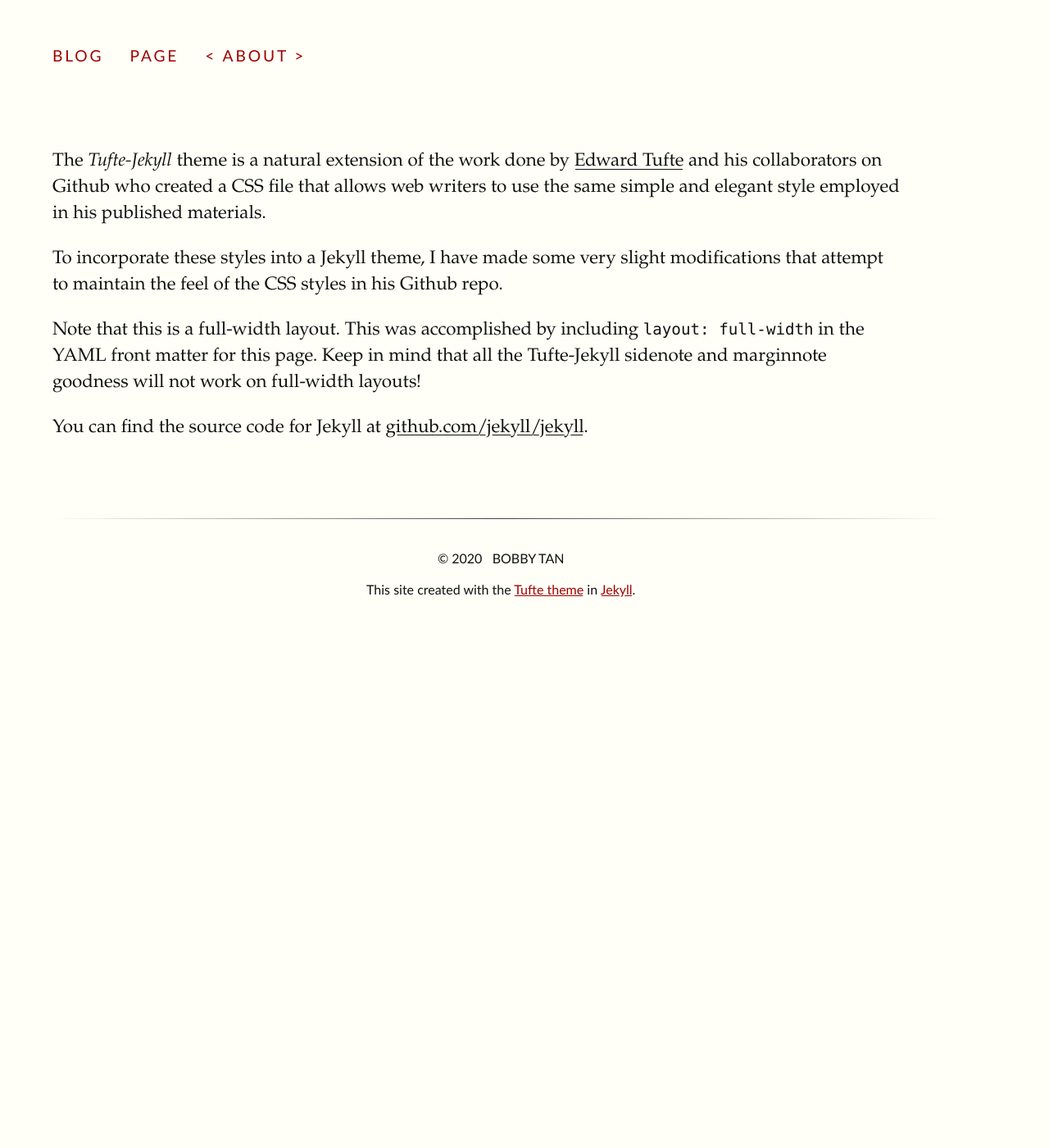
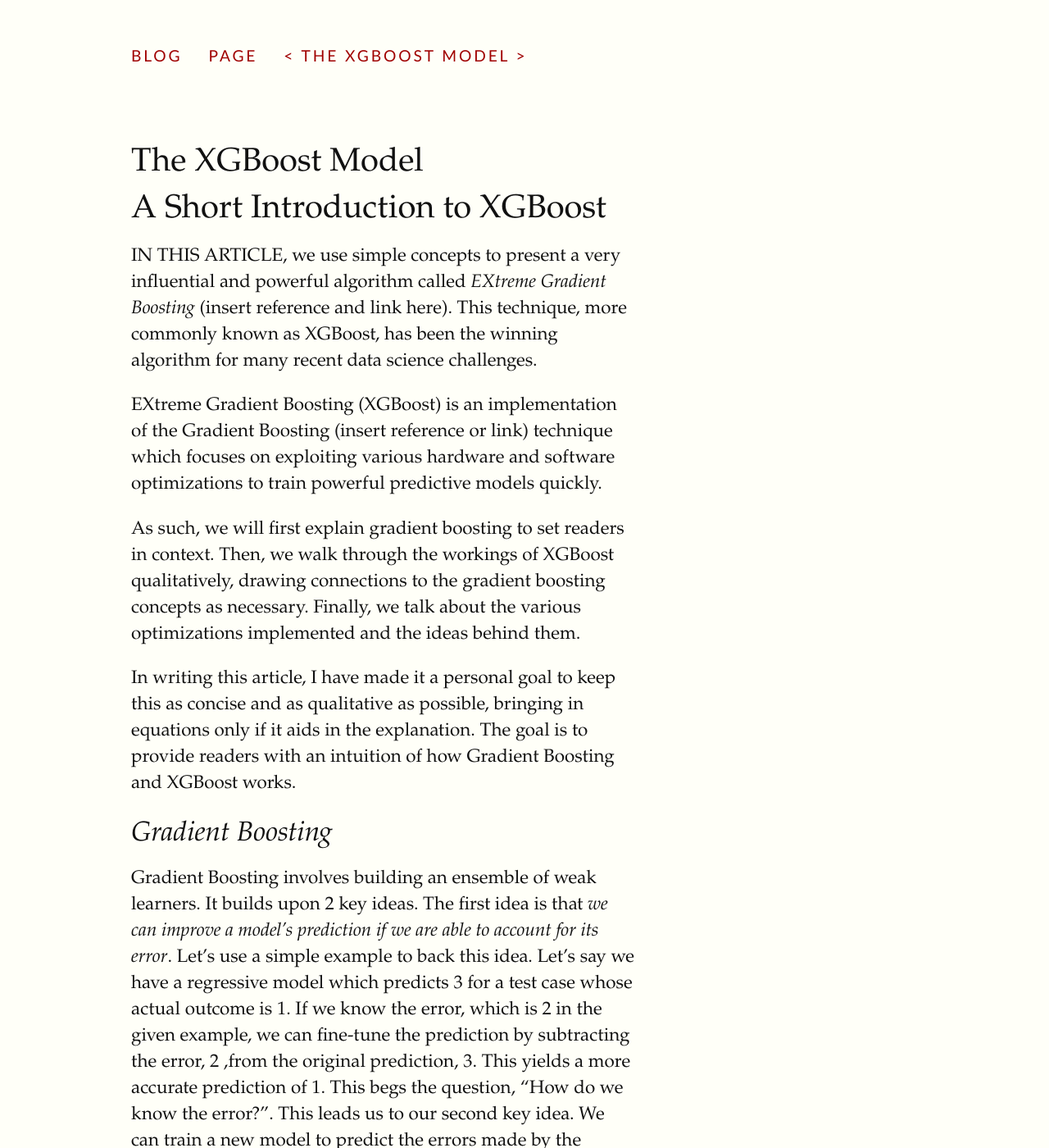
Before and after one commit to bobby-tan/bobby-tan.github.io, a Jekyll site: the page built from about/index.md, in a window 1280 px wide and 1400 px high. Shown: the whole window at 82% size. Built offline with Jekyll 4.4.1, drawn with Linux system fonts in a browser that asks for light colours; some of the changed text lies outside the part shown.

Commit message:
added xgboost article in about for testing

````diff
--- a/about/index.md
+++ b/about/index.md
@@ -1,12 +1,19 @@
 ---
-layout: full-width
-title: About
+layout: page
+title: The XGBoost Model
 ---
+# A Short Introduction to XGBoost
 
-The *Tufte-Jekyll* theme is a natural extension of the work done by [Edward Tufte](https://github.com/edwardtufte/tufte-css) and his collaborators on Github who created a CSS file that allows web writers to use the same simple and elegant style employed in his published materials.
+IN THIS ARTICLE, we use simple concepts to present a very influential and powerful algorithm called *EXtreme Gradient Boosting* (insert reference and link here). This technique, more commonly known as XGBoost, has been the winning algorithm for many recent data science challenges.
 
-To incorporate these styles into a Jekyll theme, I have made some very slight modifications that attempt to maintain the feel of the CSS styles in his Github repo.
+EXtreme Gradient Boosting (XGBoost) is an implementation of the Gradient Boosting (insert reference or link) technique which focuses on exploiting various hardware and software optimizations to train powerful predictive models quickly.
 
-Note that this is a full-width layout. This was accomplished by including ```layout: full-width``` in the YAML front matter for this page. Keep in mind that all the Tufte-Jekyll sidenote and marginnote goodness will not work on full-width layouts!
+As such, we will first explain gradient boosting to set readers in context. Then, we walk through the workings of XGBoost qualitatively, drawing connections to the gradient boosting concepts as necessary. Finally, we talk about the various optimizations implemented and the ideas behind them.
 
-You can find the source code for Jekyll at [github.com/jekyll/jekyll](https://github.com/jekyll/jekyll).
+In writing this article, I have made it a personal goal to keep this as concise and as qualitative as possible, bringing in equations only if it aids in the explanation. The goal is to provide readers with an intuition of how Gradient Boosting and XGBoost works.
+
+
+
+## Gradient Boosting
+
+Gradient Boosting involves building an ensemble of weak learners. It builds upon 2 key ideas. The first idea is that *we can improve a model's prediction if we are able to account for its error*. Let's use a simple example to back this idea. Let's say we have a regressive model which predicts 3 for a test case whose actual outcome is 1. If we know the error, which is 2 in the given example, we can fine-tune the prediction by subtracting the error, 2 ,from the original prediction, 3. This yields a more accurate prediction of 1. This begs the question, "How do we know the error?". This leads us to our second key idea. We can train a new model to predict the errors made by the model.
````
Also changed, not shown: about/_index.md (added, +12 -0 lines).
